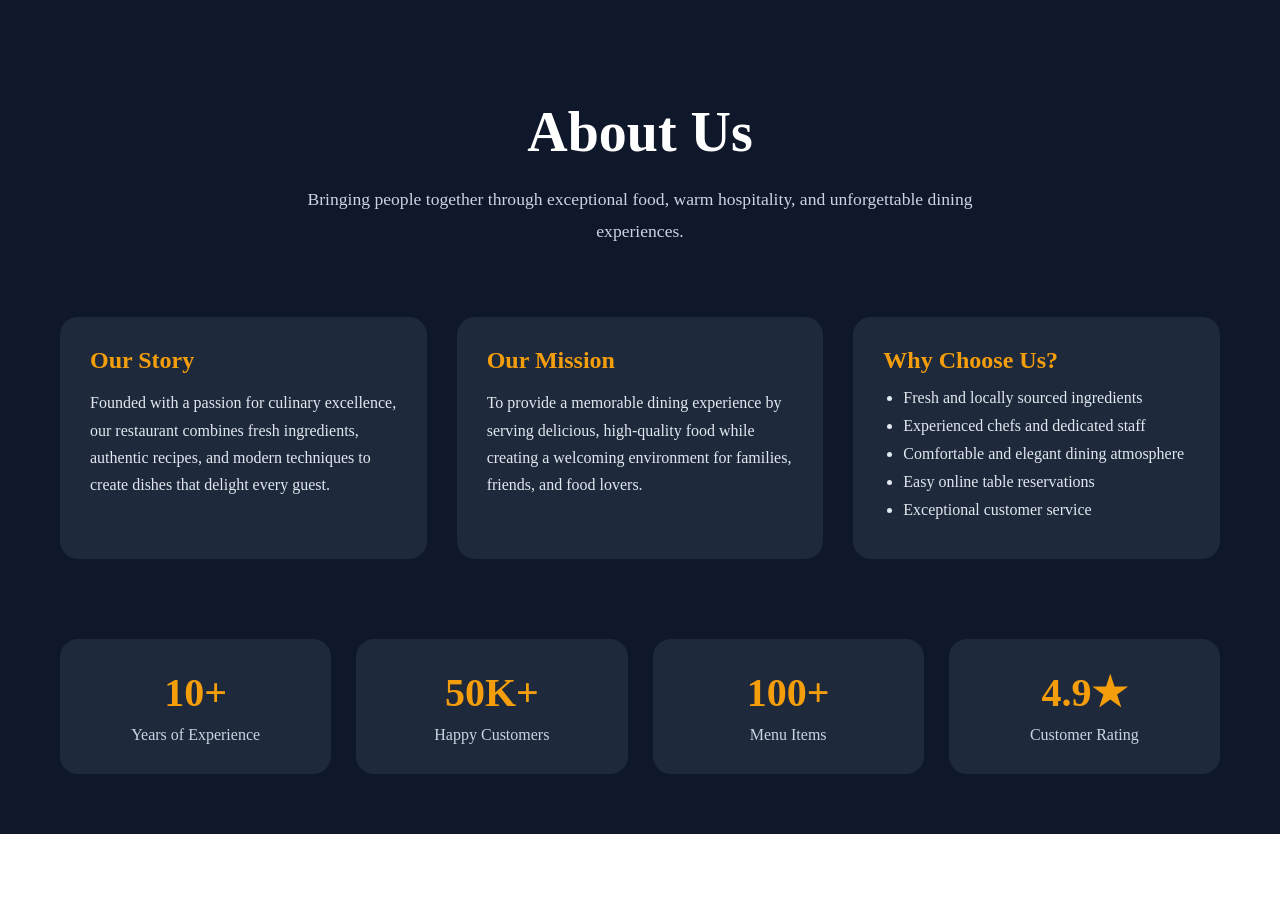
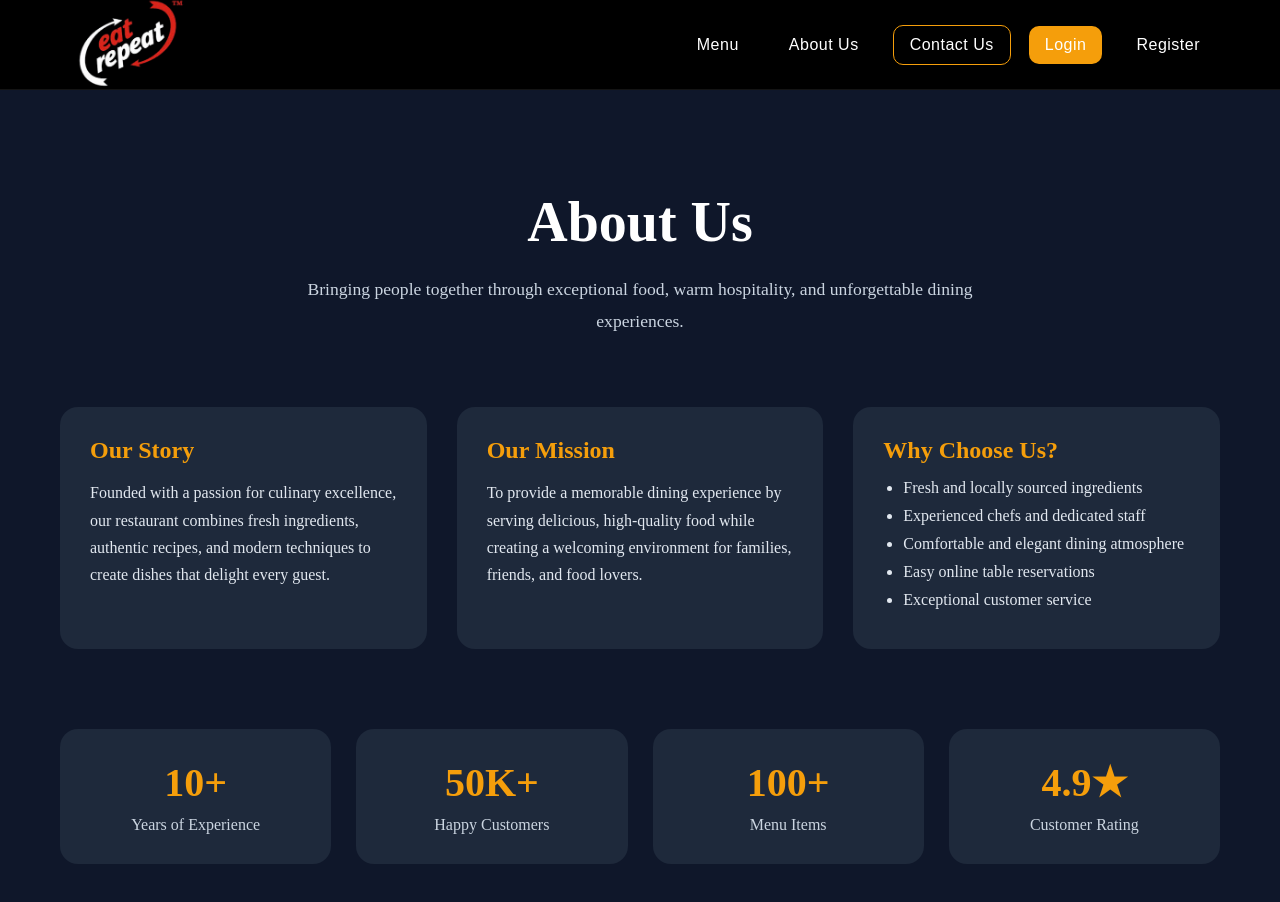
Before and after one commit to PRATYUSHCHK/restaurant-reservation-system, a React app in the folder frontend/: page /about in a window 1280 px wide. Shown: the top 902 px of the page. Before the commit the page ends 834 px from the top, so only its background shows below. Built offline with nearby package versions, Linux system fonts and the light colour scheme; the HTML template or start-up script is replaced by a standard one.

Commit message:
navbar component fix

```diff
--- a/frontend/src/components/About.jsx
+++ b/frontend/src/components/About.jsx
@@ -1,8 +1,11 @@
 import React from "react";
 import "./About.css";
+import Navbar from "./Navbar";
 
 const About = () => {
   return (
+    <>
+    <Navbar></Navbar>
     <div className="about-page">
 
       <section className="about-hero">
@@ -72,6 +75,7 @@ const About = () => {
       </section>
 
     </div>
+    </>
   );
 };
 
--- a/frontend/src/components/Contact.jsx
+++ b/frontend/src/components/Contact.jsx
@@ -1,8 +1,10 @@
 import React from "react";
 import "./Contact.css";
-
+import Navbar from "./Navbar";
 const Contact = () => {
   return (
+    <>
+    <Navbar></Navbar>
     <div className="contact-page">
       <div className="contact-container">
 
@@ -68,6 +70,7 @@ const Contact = () => {
 
       </div>
     </div>
+    </>
   );
 };
 
--- a/frontend/src/components/Login.jsx
+++ b/frontend/src/components/Login.jsx
@@ -3,6 +3,7 @@ import { Link, useNavigate } from "react-router-dom";
 import axios from "axios";
 import toast from "react-hot-toast";
 import "./Login.css";
+import Navbar from "./Navbar";
 
 const Login = () => {
   const navigate = useNavigate();
@@ -36,6 +37,8 @@ const Login = () => {
   };
 
   return (
+    <>
+    <Navbar></Navbar>
     <div className="login-container">
       <div className="login-box">
         <h1>Login</h1>
@@ -68,6 +71,7 @@ const Login = () => {
         </p>
       </div>
     </div>
+    </>
   );
 };
 
--- a/frontend/src/components/Menu.jsx
+++ b/frontend/src/components/Menu.jsx
@@ -4,7 +4,8 @@ import "./Menu.css";
 import pizza from '../images/Salami-pizza-hero.avif';
 import burger from '../images/image.png';
 import alfredo_pasta from '../images/alfredopasta.png';
-import chocolate_brownie from '../images/brownie.png'
+import chocolate_brownie from '../images/brownie.png';
+import Navbar from "./Navbar";
 const menuItems = [
   {
     id: 1,
@@ -62,6 +63,8 @@ const Menu = () => {
   });
 
   return (
+    <>
+    <Navbar></Navbar>
     <div className="menu-page">
       {/* Hero Section */}
       <section className="menu-hero">
@@ -131,7 +134,9 @@ const Menu = () => {
         ))}
       </div>
     </div>
+    </>
   );
+
 };
 
 export default Menu;
```
